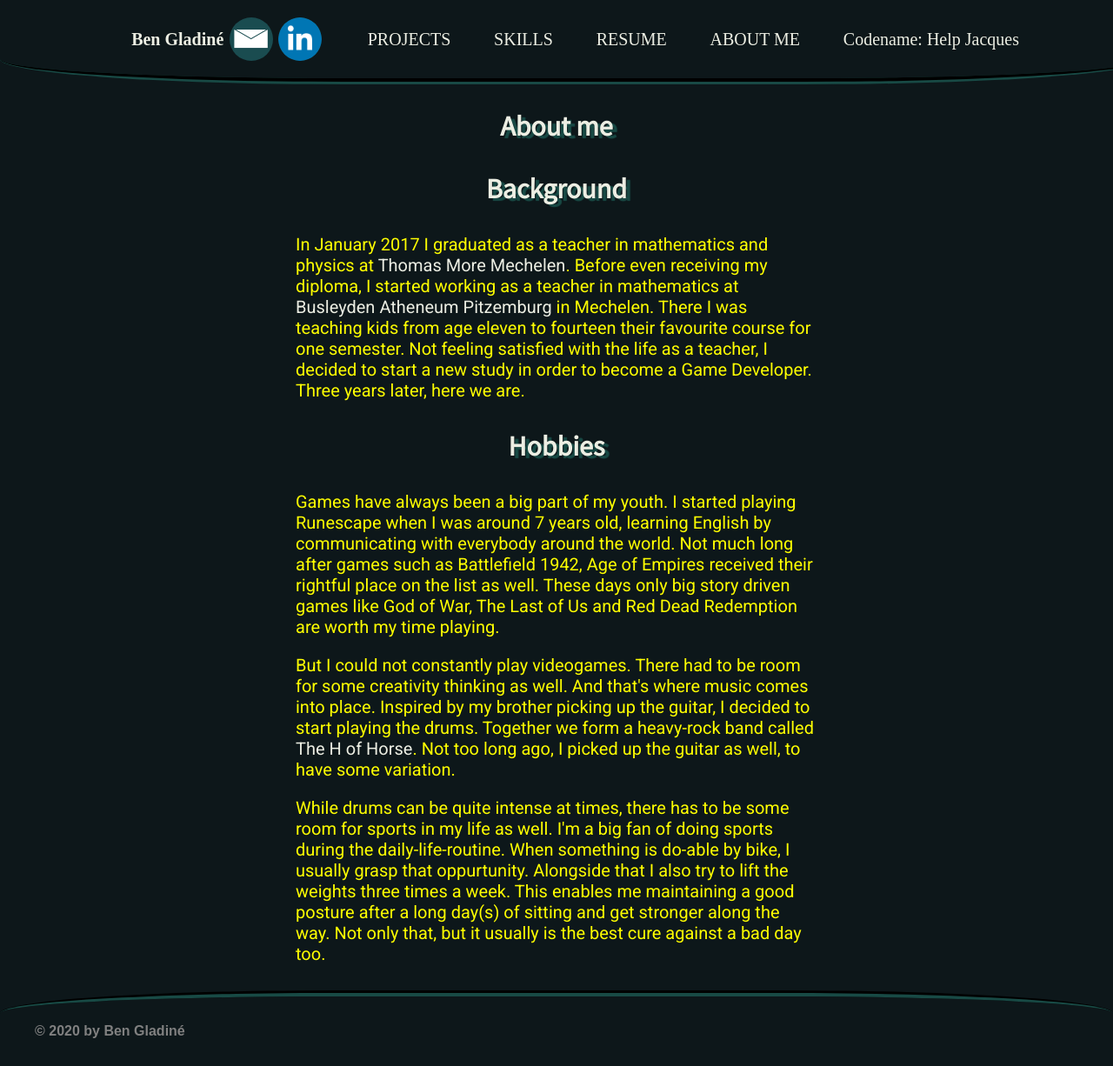
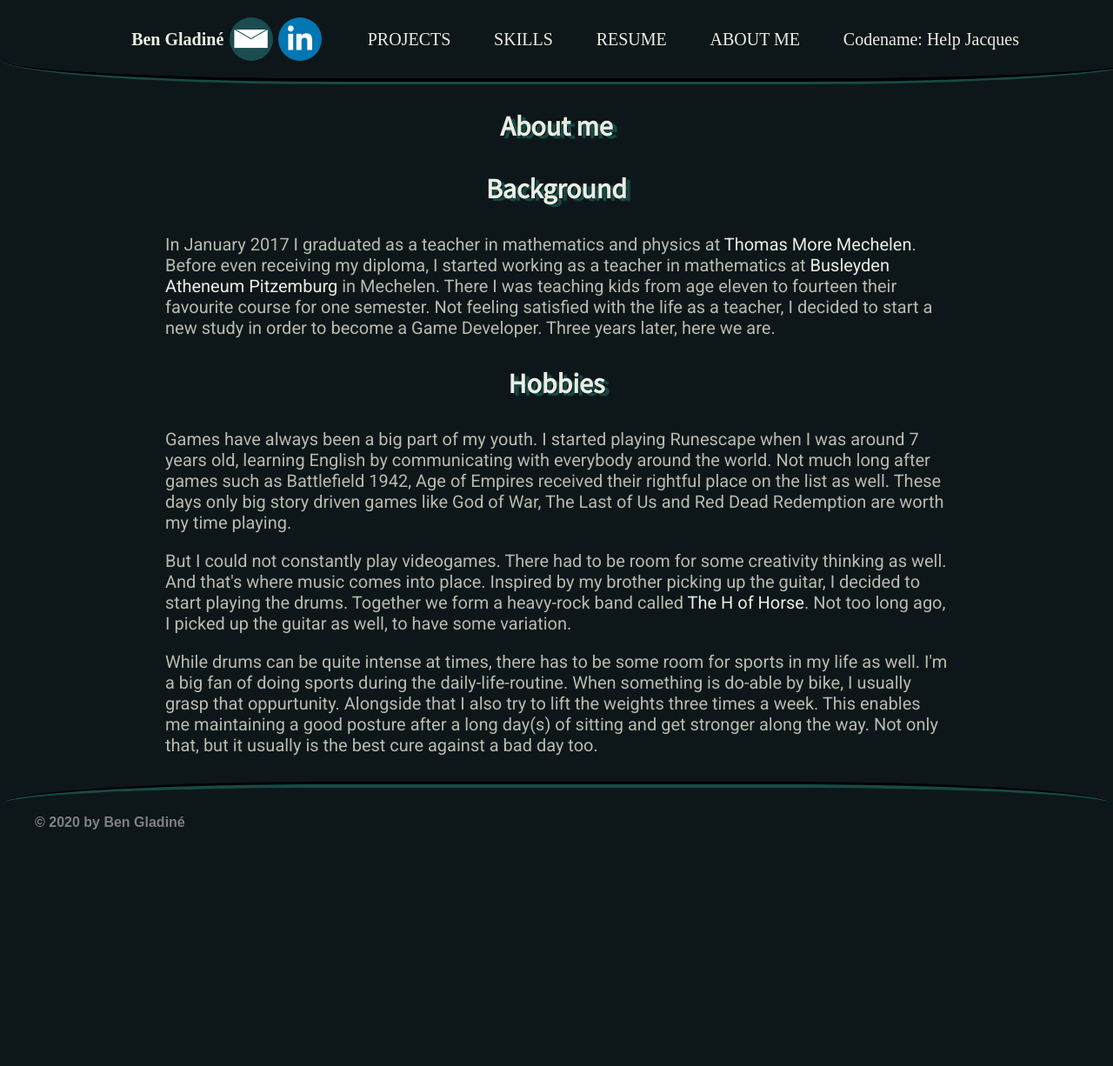
Before and after one commit to bengladine/bengladine.github.io, a PHP site: page /aboutme.html in a window 1280 px wide. Shown: the whole page at 87% size. After the commit the page ends 954 px from the top, so only its background shows below. Run offline with PHP 8.4, Linux system fonts and the light colour scheme.

Commit message:
removed section

```diff
--- a/style.css
+++ b/style.css
@@ -79,14 +79,6 @@
   -webkit-box-align: center;
       -ms-flex-align: center;
           align-items: center;
-}
-
-.section
-{
-  color: yellow;
-  max-width: 600px;
-  font-size: 1.375em;
-  text-align: center;
 }
 
 .links
```
